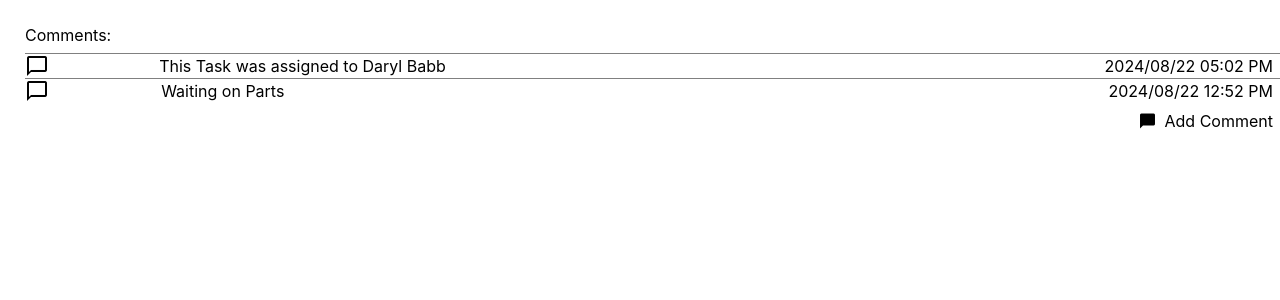
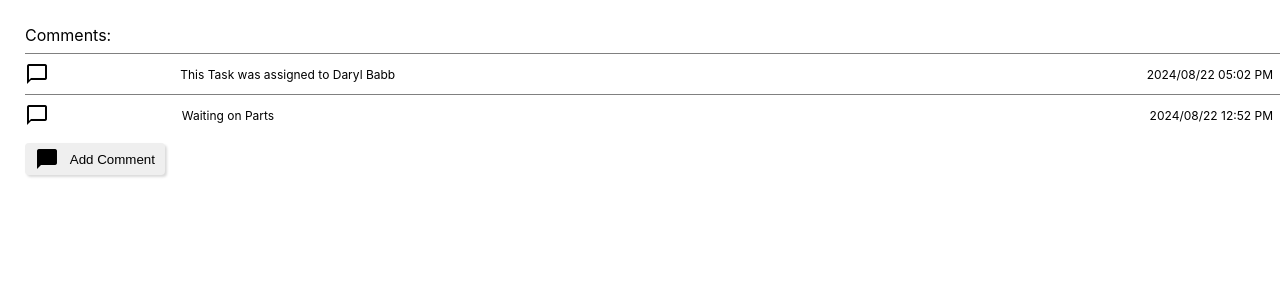
Before and after one commit to honestcomrade/mentions, an Angular app: page / in a window 1280 px wide. Shown: the top 300 px of the page. Built offline with nearby package versions, Linux system fonts and the light colour scheme.

Commit message:
use timeout for input focus

```diff
--- a/src/app/app.component.html
+++ b/src/app/app.component.html
@@ -30,18 +30,32 @@
   .mention-outer {
     flex: 1 1 75%;
   }
+
+  button {
+    display: flex;
+    justify-content: space-between;
+    align-items: center;
+    flex-direction: row;
+    border-radius: 4px;
+    padding: 4px 10px;
+    width: 140px;
+    color: black;
+    border: none;
+    box-shadow: rgba(0, 0, 0, 0.15) 1.95px 1.95px 2.6px;
+    cursor: pointer;
+  }
 </style>
 
 <main class="main">
   <div class="content">
     <comments [comments]="comments"></comments>
-    <div class="input-container">
-      <mention class="mention-outer" [inputOpen]="inputOpen"></mention>
-      <button (click)="toggleInput()" mat-raised-button color="primary">
+    <!-- <div class="input-container"> -->
+      <button (click)="toggleInput()">
         <mat-icon fontIcon="chat_bubble"/>
         Add Comment
       </button>
-    </div>
+      <mention class="mention-outer" [inputOpen]="inputOpen"></mention>
+    <!-- </div> -->
   </div>
 </main>
 
--- a/src/app/app.component.ts
+++ b/src/app/app.component.ts
@@ -23,5 +23,8 @@ export class AppComponent {
 
   toggleInput() {
     this.inputOpen = !this.inputOpen
+    setTimeout(() => {
+      document.querySelector("input")?.focus()
+    }, 100)
   }
 }
--- a/src/app/components/comments/comments.component.html
+++ b/src/app/components/comments/comments.component.html
@@ -22,6 +22,8 @@
   }
   .comment-row-item {
     display: flex;
+    font-size: 12px;
+    height: 40px;
     align-items: center;
     margin: auto;
     width: 100%;
```
